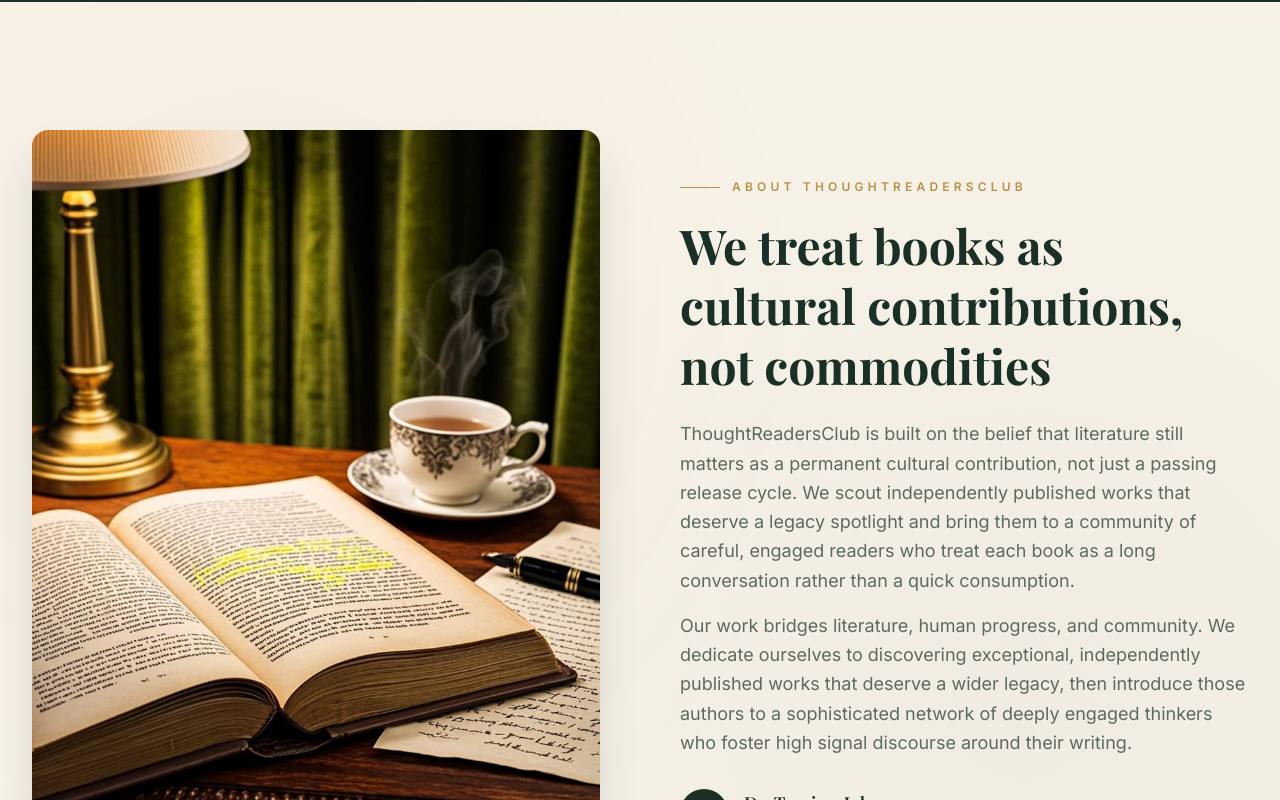
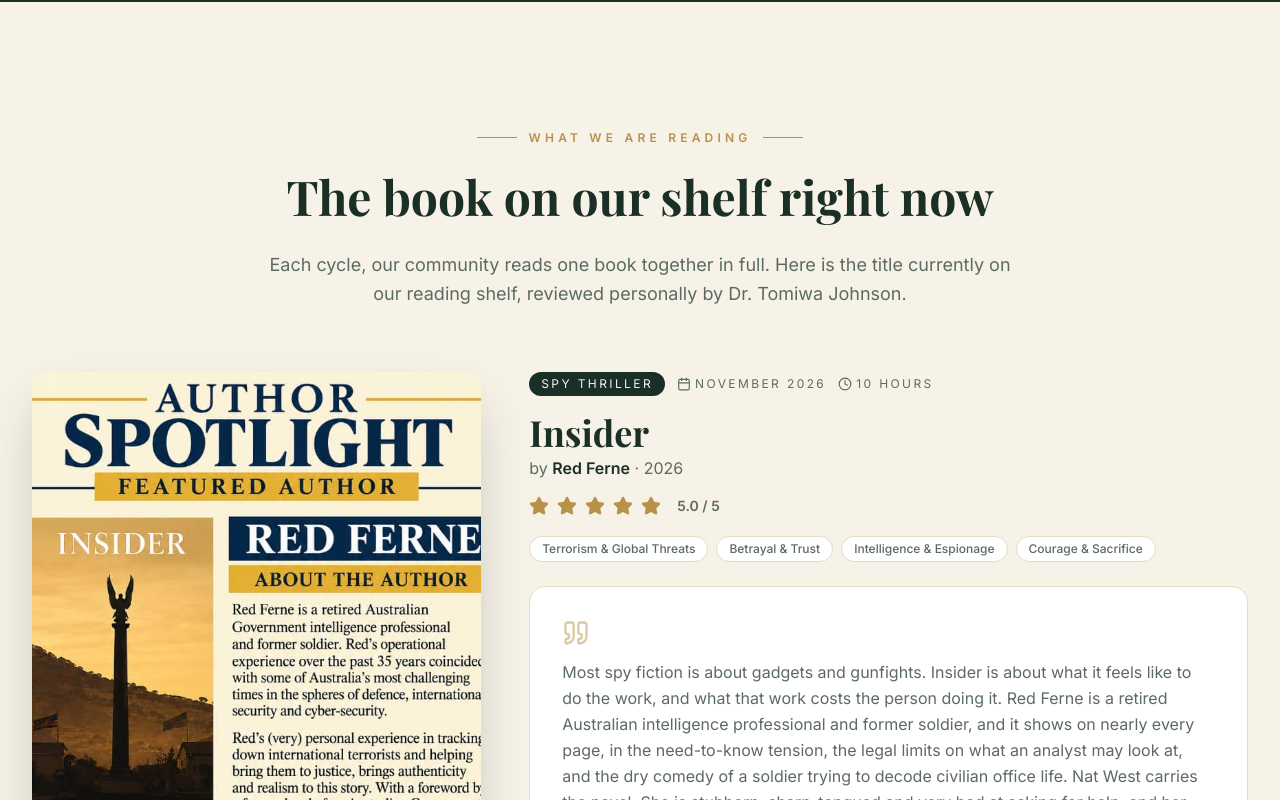
Before and after one commit to tomiwathoughtchangerbookclub-lang/thoughtreadersclub, a Next.js app: page / in a window 1280 px wide. Shown: the part 840-1640 px from the top of the page. Built offline with nearby package versions, Linux system fonts and the light colour scheme.

Commit message:
Move What We Are Reading to top of page; align book cover height with content row

```diff
--- a/src/app/page.tsx
+++ b/src/app/page.tsx
@@ -17,11 +17,11 @@ export default function Home() {
       <SiteHeader />
       <main className="flex-1">
         <Hero />
+        <WhatWeReading />
         <About />
         <Residency />
         <WhyChooseUs />
         <Story />
-        <WhatWeReading />
         <Committee />
         <Voices />
         <Faq />
--- a/src/components/site/what-we-reading.tsx
+++ b/src/components/site/what-we-reading.tsx
@@ -57,11 +57,11 @@ export function WhatWeReading() {
           whileInView={{ opacity: 1, y: 0 }}
           viewport={{ once: true, margin: "-60px" }}
           transition={{ duration: 0.8 }}
-          className="mt-16 grid gap-10 lg:grid-cols-[1fr_1.6fr] lg:gap-16 items-start"
+          className="mt-16 grid gap-10 lg:grid-cols-[1fr_1.6fr] lg:gap-12 items-stretch"
         >
-          {/* Book cover */}
-          <div className="relative mx-auto w-full max-w-sm">
-            <div className="relative aspect-[2/3] overflow-hidden rounded-lg shadow-2xl shadow-[#1A2F26]/30">
+          {/* Book cover - fills the full height of the row */}
+          <div className="relative w-full min-h-[420px] lg:min-h-[520px]">
+            <div className="relative h-full w-full overflow-hidden rounded-lg shadow-2xl shadow-[#1A2F26]/30">
               <Image
                 src={book.cover}
                 alt={`${book.title} by ${book.author} book cover`}
@@ -81,8 +81,8 @@ export function WhatWeReading() {
             </div>
           </div>
 
-          {/* Book details and review */}
-          <div>
+          {/* Book details and review - same height as cover */}
+          <div className="flex flex-col">
             <div className="flex flex-wrap items-center gap-3 text-xs uppercase tracking-[0.2em] text-[#B8924A]">
               <span className="rounded-full bg-[#1A2F26] px-3 py-1 text-[#F7F2E8]">
                 {book.genre}
```
Also changed, not shown: upload/pasted_image_1794583202225.png (added).
